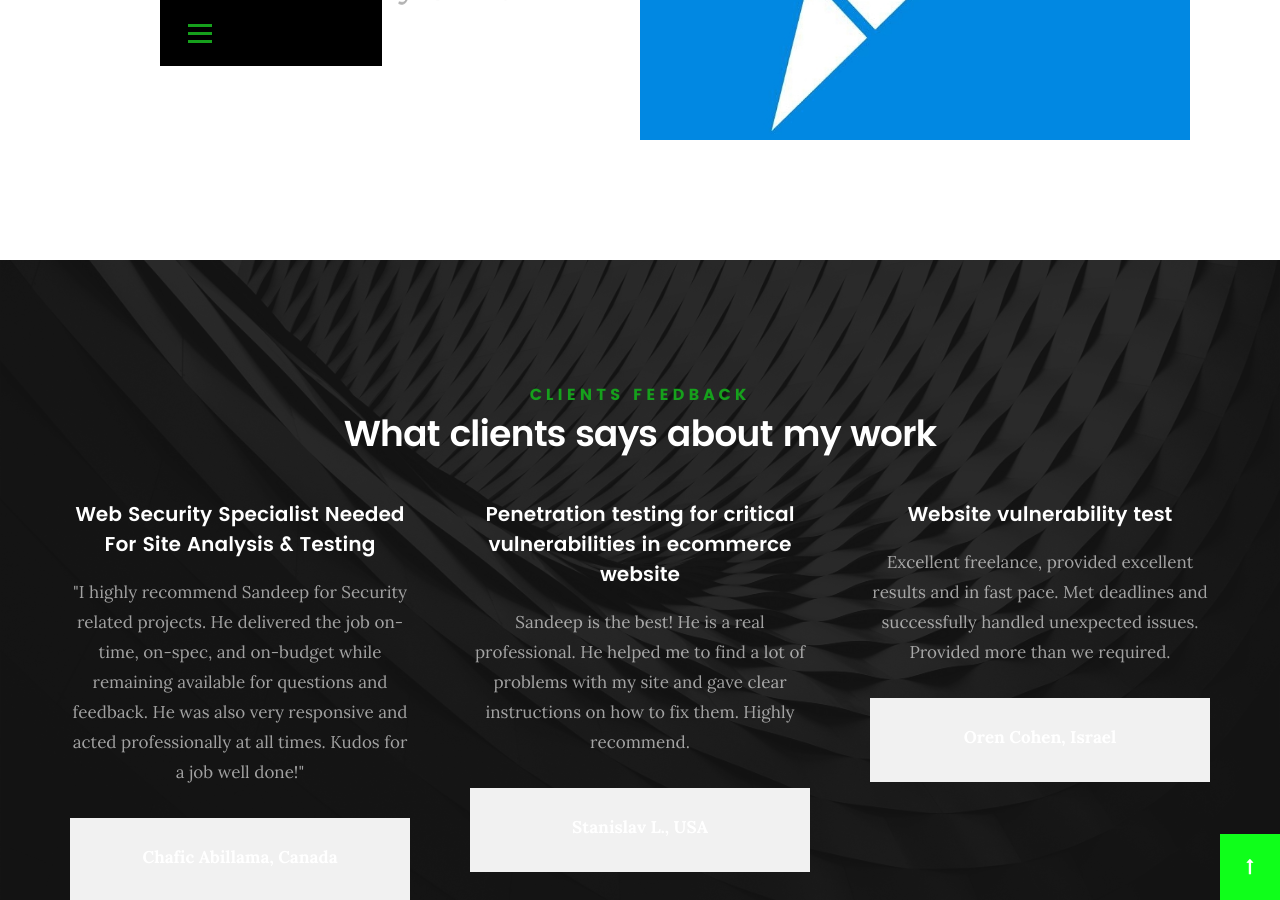
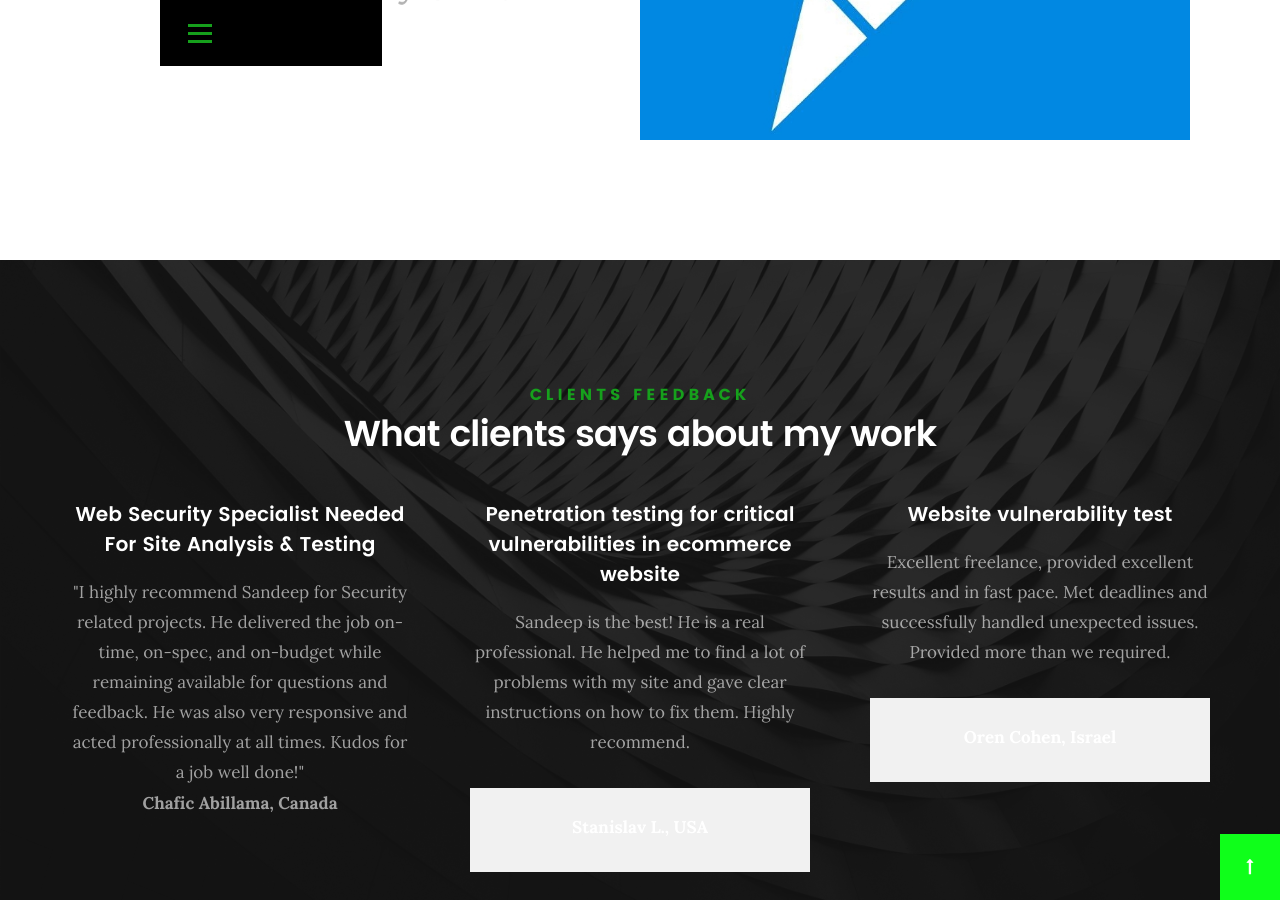
Before and after one commit to SandeepSainiProgrammer/portfolio, a Jekyll site: the page built from index.html, in a window 1280 px wide and 900 px high, scrolled down 5979 px. Built offline with Jekyll 4.4.1, drawn with Linux system fonts in a browser that asks for light colours; some web fonts are replaced.

```diff
--- a/index.html
+++ b/index.html
@@ -491,7 +491,7 @@ permalink: /
 					<h3>Web Security Specialist Needed For Site Analysis & Testing</h3>
 
 					<p class="desc">"I highly recommend Sandeep for Security related projects. He delivered the job on-time, on-spec, and on-budget while remaining available for questions and feedback. He was also very responsive and acted professionally at all times. Kudos for a job well done!"
-					<pre><b>Chafic Abillama, Canada</b></pre>
+					<br><b>Chafic Abillama, Canada</b><br>
 					</p>
 
 				</div>
```
